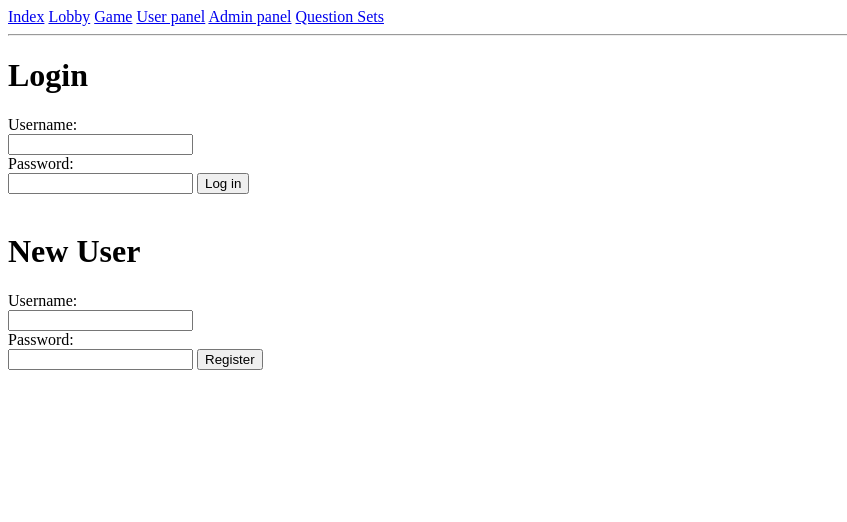
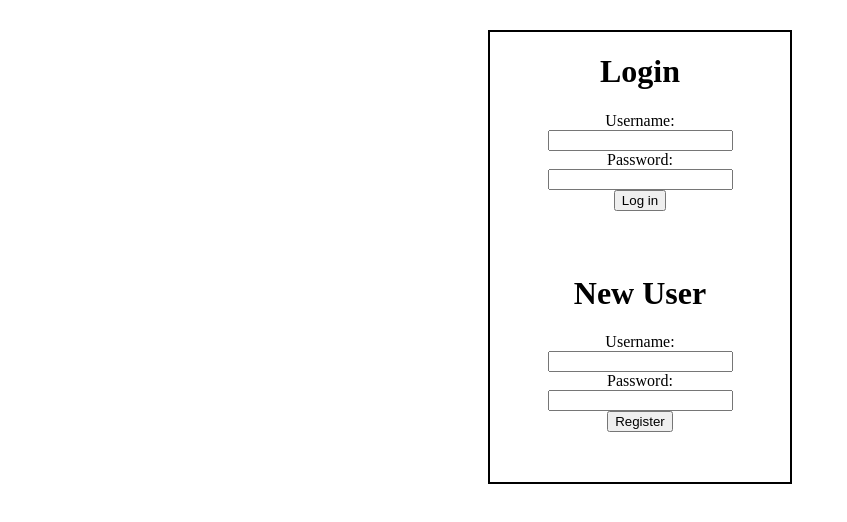
Before and after one commit to creid2/CIS399_project, a plain HTML site: page client/index.html in a window 1280 px wide. Shown: the whole page, without its empty margins (0-847 px from the left). Drawn offline with Linux system fonts and the light colour scheme.

Commit message:
added stylesheets

```diff
--- a/client/game.html
+++ b/client/game.html
@@ -2,11 +2,12 @@
   <head>
     <title>Game</title>
     <link href="../stylesheets/style.css" rel="stylesheet" type="text/css">
+    <link href="../stylesheets/gamestyle.css" rel="stylesheet" type="text/css">
   </head>
   <body>
     <!-- on hover, show a menu of options -->
     <div id='titleBar'>
-      <a href='#'>User Profile</a>
+      <a href='user-panel.html'>User Profile</a>
       <a href='#'>Other Option</a>
     </div>
 
--- a/client/index.html
+++ b/client/index.html
@@ -1,31 +1,29 @@
 <html>
   <head>
-    <title>Landing page</title>
+    <title>Login page</title>
+    <link href="../stylesheets/style.css" rel="stylesheet" type="text/css">
+    <link href="../stylesheets/loginstyle.css" rel="stylesheet" type="text/css">
   </head>
   <body>
-    <header>
-      <a href="index.html">Index</a>
-      <a href="lobby.html">Lobby</a>
-      <a href="game.html">Game</a>
-      <a href="user-panel.html">User panel</a>
-      <a href="admin-panel.html">Admin panel</a>
-      <a href="question-sets.html">Question Sets</a>
-    <hr>
-    </header>
+
+    <div id='logincontainer'>
+      <div id='loginBox'>
         <h1>Login</h1>
         Username:<br>
         <input type="text"><br>
         Password: <br>
-    <input type="password">
+        <input type="password"> <br>
         <button>Log in</button>
+      </div>
 
-    <br>
-    <br>
+      <div id='registerBox'>
         <h1>New User</h1>
         Username:<br>
         <input type="text"><br>
         Password: <br>
-    <input type="password">
+        <input type="password"> <br>
         <button>Register</button>
+      </div>
+    </div>
   </body>
 </html>
--- /dev/null
+++ b/stylesheets/loginstyle.css
@@ -0,0 +1,22 @@
+#logincontainer {
+	border: 2px solid;
+	width: 300px;
+	height: 450px;
+	margin-left: auto;
+	margin-right:auto;
+	margin-top:30px;
+}
+
+#loginBox {
+	width: 200px;
+	height: 200px;
+	text-align: center;
+	margin:auto;
+}
+
+#registerBox {
+	width: 200px;
+	height: 200px;
+	text-align: center;
+	margin: auto;
+}
--- a/stylesheets/style.css
+++ /dev/null
@@ -1,54 +0,0 @@
-table {
-	width:700px;
-	height: 500px;
-}
-
-td, tr {
-	border:1px solid;
-	padding: 25px;
-
-}
-
-#titleBar{
-	position:relative;
-	text-align: right;
-	top:0px;
-	width:99%;
-	padding:5px;
-	margin: 0;
-	background-color: #666666;
-	min-width: 1000px;
-}
-
-a {
-	color: #CCCCCC;
-	text-decoration: none;
-}
-
-a:hover {
-	color: #FFFFFF;
-}
-
-#container {
-	width: 1000px;
-	height: 550px;
-	margin-top: 30px;
-	margin-left: auto;
-	margin-right: auto;
-}
-
-#panel {
-	width:250px;
-	height:200px;
-	float: left;
-}
-
-#board {
-	border: 3px solid;
-	width:700px;
-	float: right;
-}
-
-.active {
-	background-color: black;
-}
```
Also changed, not shown: client/lobby.html (+13 -7 lines), client/user-panel.html (+16 -8 lines), stylesheets/gamestyle.css (added, +34 -0 lines), stylesheets/userstyle.css (added, +19 -0 lines), stylesheets/lobbystyle.css (added). Lines whose indentation alone changed are shown as unchanged.
